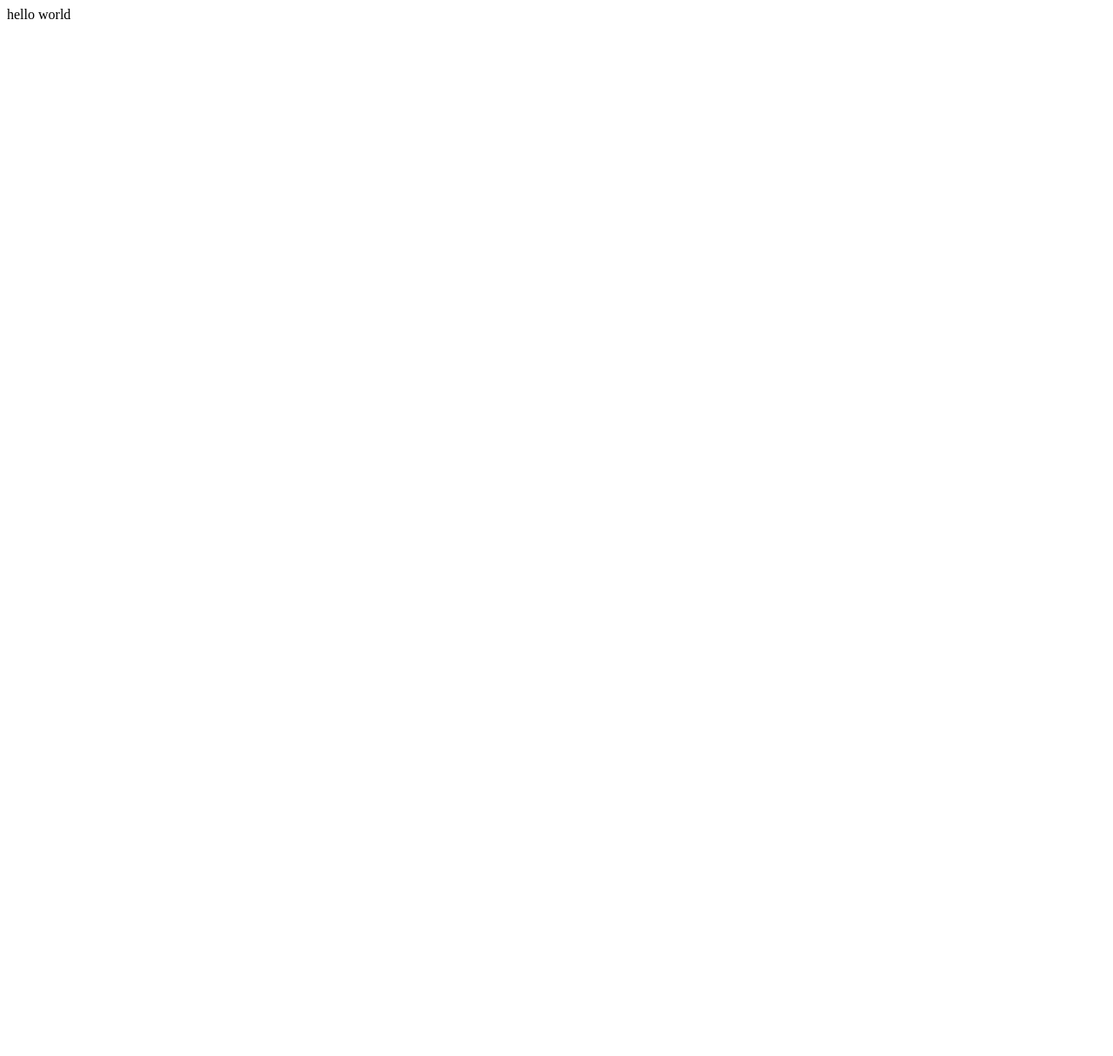
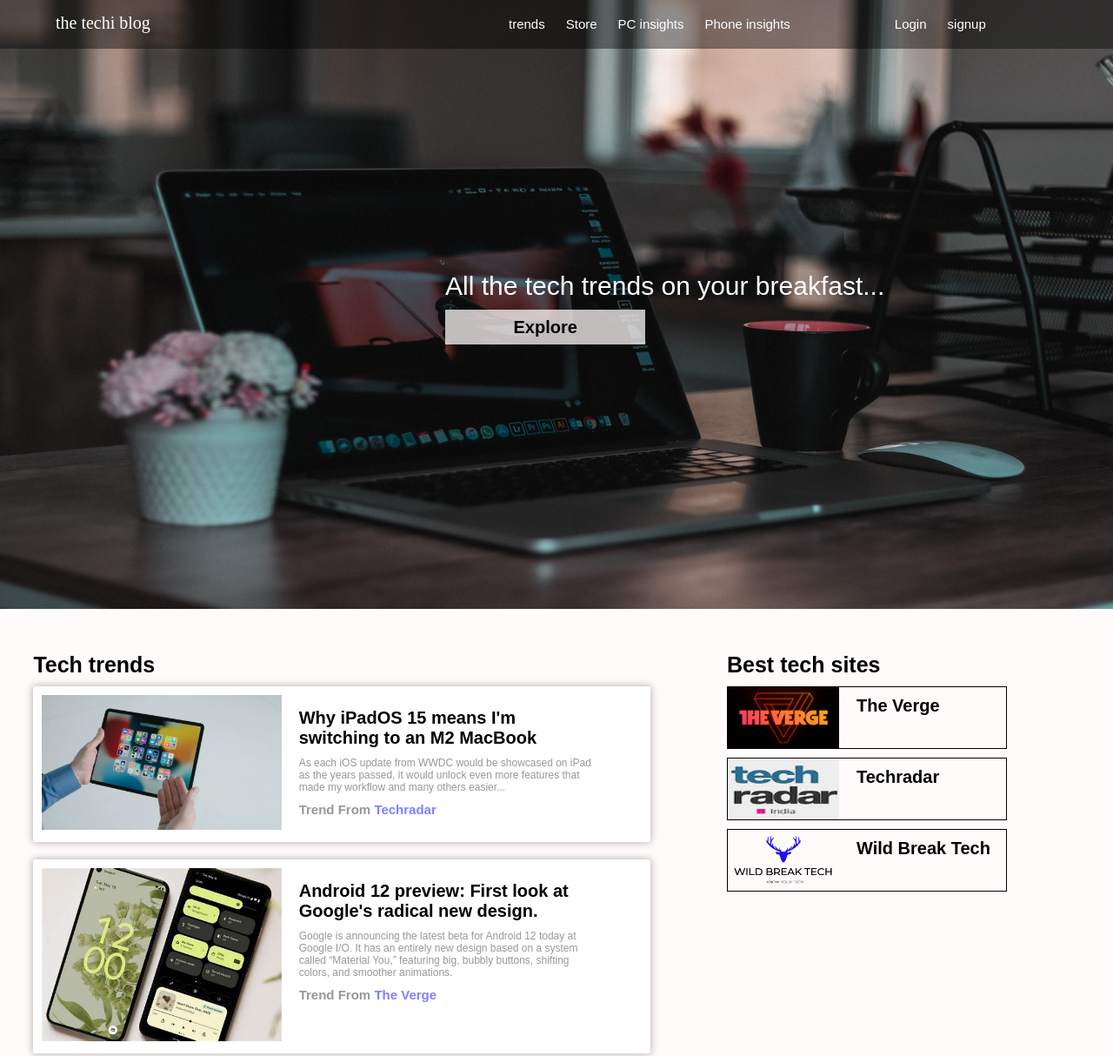
Before and after one commit to hervebu/hervebu.github.io, a plain HTML site: page index.html in a window 1280 px wide. Shown: the top 1214 px of the page at 87% size. Before the commit the page ends 800 px from the top, so only its background shows below. Drawn offline with Linux system fonts and the light colour scheme.

```diff
--- /dev/null
+++ b/home.css
@@ -0,0 +1,204 @@
+* {
+	margin: 0;
+	padding: 0;
+}
+body {
+	background-color: rgba(255, 250, 250, 0.747);
+}
+.top-div {
+	background-image: url("images/topImg.jpg");
+	background-size: 100% 100%;
+	width: 100%;
+	height: 700px;
+}
+nav {
+	width: 100%;
+	background-color: rgba(0, 0, 0, 0.425);
+	padding-bottom: 15px;
+
+}
+.logo {
+	width: 20%;
+	display: inline-block;
+	font-size: 20px;
+	margin-top: 15px;
+	margin-left: 5%;
+	color: #fff;
+	font-family: Segoe Print;
+	cursor: pointer;
+}
+.logo-link {
+	color: #fff;
+	text-decoration: none;
+}
+.menu {
+	display: inline-block;
+	width: 50%;
+	margin-left: 20%;
+	cursor: pointer;
+}
+li {
+	display: inline-block;
+	font-size: 15px;
+	font-family: sans-serif;
+	color: #fff;
+	margin-right: 10px;
+	padding: 5px;
+}
+li:hover {
+	border: none;
+	border-bottom: 1px solid #fff;
+}
+.login-btn {
+	margin-left: 15%;
+}
+.pg-intro {
+	color: #fff;
+	font-size: 30px;
+	margin: 20% 40%;
+	font-family: sans-serif;
+	width: 60%;
+}
+.expl-btn {
+	width: 30%;
+	height: 40px;
+	background-color: rgba(255, 250, 250, 0.747);
+	color: #000;
+	font-size: 20px;
+	font-weight: bold;
+	padding: 5px 5px;
+	border: none;
+	margin-top: 10px;
+	border-radius: 0px;
+}
+.expl-btn:hover {
+	background-color: transparent;
+	border: 1px solid #fff;
+	color: #fff;
+}
+#trends-div {
+	width: 60%;
+	display: inline-block;
+}
+.linked-title {
+	color: inherit;
+	text-decoration: none;
+}
+.linked-title:hover {
+	text-decoration: underline;
+}
+.trend-flex {
+	background-color: #fff;
+	font-family: sans-serif;
+	box-shadow: 0px -0px 8px 1px rgba(0, 0, 0, 0.274);
+	border-radius: 3px;
+	margin: 10px 20px 20px 5%;
+	padding: 10px;
+}
+.trends-title {
+	font-size: 25px;
+	margin: 50px 20px 0 5%;
+	font-family: sans-serif;
+}
+.news-img {
+	display: inline-block;
+	width: 40%;
+}
+.news-img > img {
+	width: 100%;
+}
+.img-4 {
+	height: 180px;
+}
+.news-text {
+	width: 50%;
+	display: inline-block;
+	vertical-align: top;
+	margin: 5px 5px 5px 15px;
+}
+.news-title {
+	font-size: 20px;
+	font-weight: bold;
+	margin-top: 10px;
+	margin-bottom: 10px;
+}
+.news-body {
+	font-size: 12px;
+	margin-bottom: 5px;
+	color: #979797;
+}
+.news-cc {
+	font-size: 15px;
+	font-weight: bold;
+	margin-top: 10px;
+	color: #979797;
+
+}
+.cc-links {
+	color: rgba(0, 0, 255, 0.5);
+	text-decoration: none;
+}
+.best-sites {
+	width: 25%;
+	display: inline-block;
+	vertical-align: top;
+	margin-top: 50px;
+	margin-left: 5%;
+
+}
+.best-title {
+	font-size: 25px;
+	font-family: sans-serif;
+	font-weight: bold;
+
+}
+.top-site {
+	width: 100%;
+	display: inline-block;
+	border: 1px solid #000;
+	margin-top: 10px;
+}
+.top-site > a {
+	color: #000;
+	text-decoration: none;
+}
+.top-site > a:hover {
+	text-decoration: underline;
+}
+.tp-site-img {
+	width: 40%;
+	height: 70px;
+	display: inherit;
+	vertical-align: top;
+}
+
+.tp-site-name {
+	font-size: 20px;
+	display: inline-block;
+	width: 50%;
+	font-family: sans-serif;
+	font-weight: bold;
+	margin-left: 5%;
+	padding-top: 10px;
+	vertical-align: middle;
+
+}
+footer {
+	background-color: #000;
+	height: 60px;
+}
+.logo-bottom {
+	width: 50%;
+	display: inline-block;
+	font-size: 20px;
+	margin-top: 10px;
+	margin-left: 5%;
+	color: #fff;
+	font-family: Segoe Print;
+
+}
+.footer-text {
+	font-size: 20px;
+	color: grey;
+	font-family: sans-serif;
+}
--- a/index.html
+++ b/index.html
@@ -2,10 +2,90 @@
 <html>
 <head>
 	<meta charset="utf-8">
-	<title></title>
+	<title>The techi blog</title>
+	<link rel="stylesheet" type="text/css" href="home.css">
 </head>
 <body>
-hello world
-
-</body>
-</html>
+	<div class="top-div">
+		<nav>
+			<div class="logo">the techi blog</div>
+			<ul class="menu">
+				<a href="index.html"><li>trends</li></a>
+				<li>Store</li>
+				<li>PC insights</li>
+				<li>Phone insights</li>
+				<a href="user_login.html"><li class="auth-links login-btn">Login</li></a>
+				<li class="auth-links signup-btn">signup</li>
+			</ul>
+		</nav>
+		<div class="pg-intro">
+			<p>All the tech trends on your breakfast...</p>
+			<a href="#trends-div"><button class="expl-btn">Explore</button></a>
+		</div>
+	</div>
+	<div id="trends-div">
+		<h1 class="trends-title">Tech trends</h1>
+		<div class="trend-flex">
+			<div class="news-img"><img src="images/ipad.png" alt=""></div>
+			<div class="news-text">
+				<a class="linked-title" href="https://www.techradar.com/news/why-ipados-15-means-im-switching-to-a-macbook">
+					<p class="news-title">Why iPadOS 15 means I'm switching to an M2 MacBook</p>
+				</a>
+				<p class="news-body">As each iOS update from WWDC would be showcased on iPad as the years passed, it would unlock even more features that made my workflow and many others easier...
+				</p>
+				<p class="news-cc">Trend From <a class="cc-links" href="https://techradar.com">Techradar</a></p>
+			</div>
+		</div>
+		<div class="trend-flex">
+			<div class="news-img"><img src="images/android12.jpg" alt=""></div>
+			<div class="news-text">
+				<a class="linked-title" href="https://www.theverge.com/22439777/android-12-design-features-widgets-first-look-google">
+					<p class="news-title">Android 12 preview: First look at Google's radical new design.</p>
+				</a>
+				<p class="news-body">Google is announcing the latest beta for Android 12 today at Google I/O. It has an entirely new design based on a system called “Material You,” featuring big, bubbly buttons, shifting colors, and smoother animations.
+				<p class="news-cc">Trend From <a class="cc-links" href="https://theverge.com">The Verge</a></p>
+			</div>
+		</div>
+		<div class="trend-flex">
+			<div class="news-img"><img src="images/surface_go2.jpg" alt=""></div>
+			<div class="news-text">
+				<a class="linked-title" href="https://wildbreaktech.com/new-microsoft-laptops-preview-surface-go-2-surface-book-3/">
+					<p class="news-title">Surface Go 2: The Budget Microsoft Laptop Tablet</p>
+				</a>
+				<p class="news-body">The Surface Go 2 is a portable, 2-in-1 Microsoft laptop or tablet that comes with a big 10.5-inch touch screen, a large resolution and comes with better battery life compared to its predecessor.
+				</p>
+				<p class="news-cc">Trend From <a class="cc-links" href="https://wildbreaktech.com">Wildbreak Tech</a></p>
+			</div>
+		</div>
+		<div class="trend-flex">
+			<div class="news-img"><img class="img-4" src="images/xiaomi_img.jpg" alt=""></div>
+			<div class="news-text">
+				<a class="linked-title" href="https://www.techradar.com/news/xiaomi-mi-12-might-beat-samsung-galaxy-s22-to-the-punch-for-one-premium-feature">
+					<p class="news-title">Xiaomi Mi 12 might beat Samsung Galaxy S22 to the punch for one premium feature</p>
+				</a>
+				<p class="news-body">While Samsung Galaxy S22 rumors have already cropped up a few times already, we've heard relatively little about a close rival that will likely launch at the same time, the Xiaomi Mi 12.
+				</p>
+				<p class="news-cc">Trend From <a class="cc-links" href="https://techradar.com">Techradar</a></p>
+			</div>
+		</div>
+	</div>
+	<div class="best-sites">
+		<p class="best-title">Best tech sites</p>
+		<div class="top-site">
+			<img class="tp-site-img" src="images/vergeImg.jpg">
+			<a href="http://theverge.com"><p class="tp-site-name">The Verge</p></a>
+		</div>
+		<div class="top-site">
+			<img class="tp-site-img radar-img" src="images/techradarImg.jpg">
+			<a href="http://techradar.com"><p class="tp-site-name">Techradar</p></a>
+		</div>
+		<div class="top-site">
+			<img class="tp-site-img" src="images/wild-break-img.png">
+			<a href="https://wildbreaktech.com"><p class="tp-site-name">Wild Break Tech</p></a>
+		</div>
+	</div>
+	<footer>
+		<div class="logo-bottom">the techi blog </div>
+		<span class="footer-text"> &copy 2021 the techi blog</span>
+	</footer>
+</body></html>
--- /dev/null
+++ b/login.css
@@ -0,0 +1,46 @@
+* {
+	padding: 0;
+	margin: 0;
+}
+body {
+	background-image: url("https://www.princeton.edu//sites/default/files/images/2017/06/20060425_NassauHall_JJ_IMG_5973.jpg");
+	background-size: 100% 100%;
+}
+form {
+	width: 40%;
+	margin: 5% 30% 0 30%;
+	font-family: sans-serif;
+	border: 1px solid #000;
+	padding-left: 5%;
+	background-color: rgba(255,255,255, 0.7);
+}
+h2 {
+	font-size: 20px;
+	margin: 5% 0;
+}
+label {
+	margin-bottom: 10px;
+	display: block;
+}
+input {
+	background-color: rgba(255,255,255, 0.7);
+	width: 90%;
+	height: 7%;
+	border: 1px solid #000;
+	border-radius: 3px;
+	margin-bottom: 10px;
+	outline: none;
+	padding-left: 5px;
+}
+.pass-reset {
+	font-size: 16px;
+	color: #0061a8;
+	margin-left: 60%;
+}
+#sb-btn {
+	background-color: #0084ff;
+	color: #fff;
+	border: none;
+	font-size: 20px;
+	margin-bottom: 40px;
+}
```
Also changed, not shown: user_login.html (added, +37 -0 lines), images/android12.jpg (added), images/ipad.png (added), images/surface_go2.jpg (added), images/techradarImg.jpg (added), images/topImg.jpg (added), images/vergeImg.jpg (added), images/wild-break-img.png (added), images/xiaomi_img.jpg (added).
